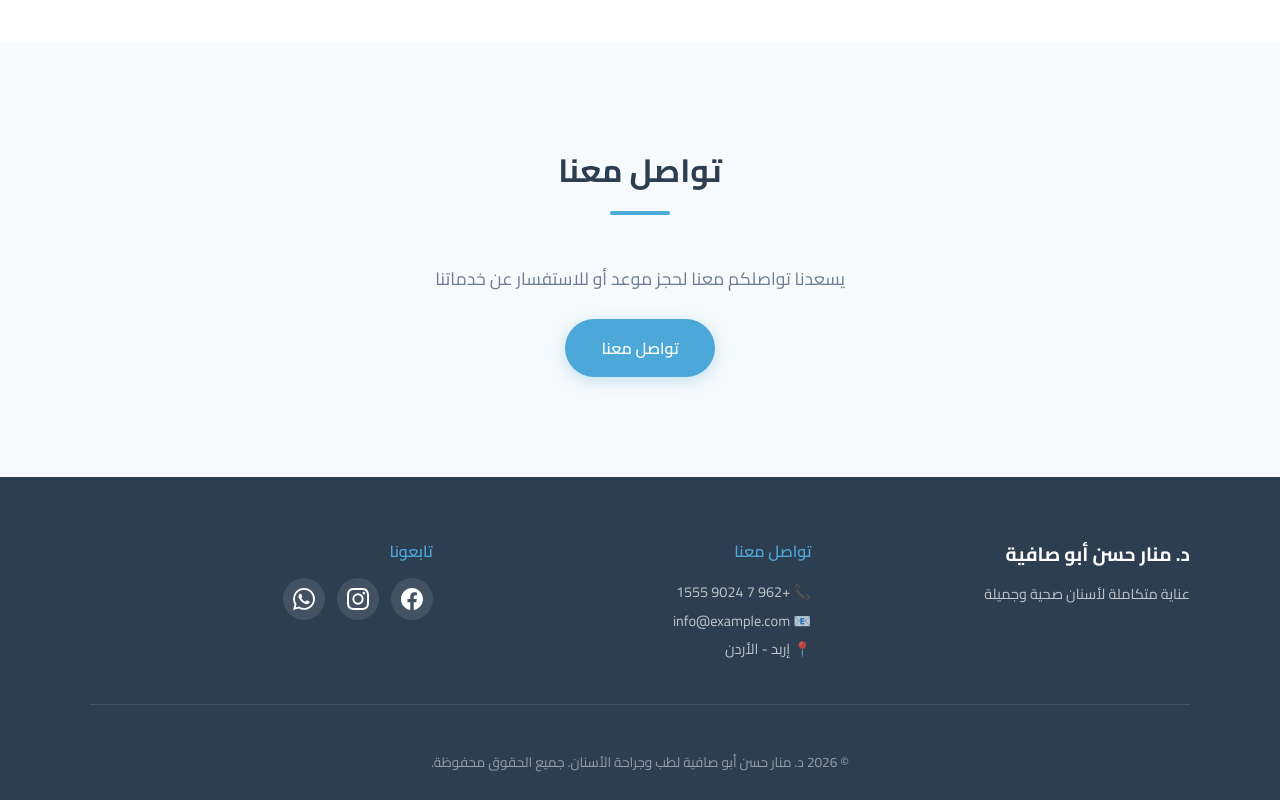
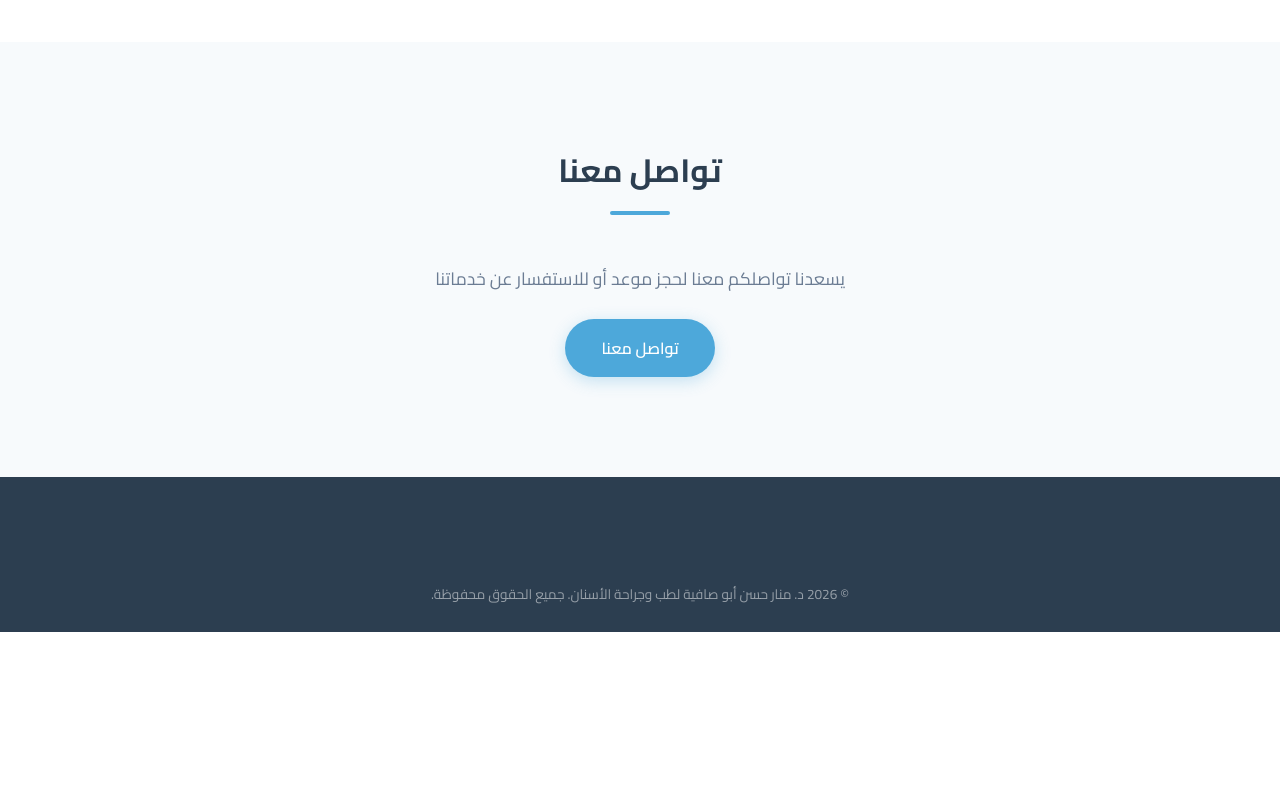
Before and after one commit to ManarDentalClinic/ManarDentalClinic, a plain HTML site: page index.html in a window 1280 px wide. Shown: the part 2627-3427 px from the top of the page. After the commit the page ends 3259 px from the top, so only its background shows below. Drawn offline with Linux system fonts and the light colour scheme.

```diff
--- a/index.html
+++ b/index.html
@@ -136,35 +136,6 @@
   <!-- Footer -->
   <footer class="footer">
     <div class="container">
-      <div class="footer-grid">
-        <div class="footer-col">
-          <h3>د. منار حسن أبو صافية</h3>
-          <p class="footer-tagline">عناية متكاملة لأسنان صحية وجميلة</p>
-        </div>
-        <div class="footer-col">
-          <h4>تواصل معنا</h4>
-          <p>📞 +962 7 9024 1555</p>
-          <p>📧 info@example.com</p>
-          <p>📍 إربد - الأردن</p>
-        </div>
-        <div class="footer-col">
-          <h4>تابعونا</h4>
-          <div class="social-links">
-            <!-- Facebook -->
-            <a href="#" aria-label="فيسبوك">
-              <svg viewBox="0 0 24 24" width="22" height="22" fill="currentColor"><path d="M24 12.073C24 5.405 18.627 0 12 0S0 5.405 0 12.073c0 6.025 4.388 11.02 10.125 11.927v-8.437H7.078v-3.49h3.047V9.41c0-3.026 1.792-4.697 4.533-4.697 1.312 0 2.686.236 2.686.236v2.971h-1.513c-1.491 0-1.956.93-1.956 1.886v2.267h3.328l-.532 3.49h-2.796v8.437C19.612 23.093 24 18.098 24 12.073z"/></svg>
-            </a>
-            <!-- Instagram -->
-            <a href="#" aria-label="انستغرام">
-              <svg viewBox="0 0 24 24" width="22" height="22" fill="currentColor"><path d="M12 2.163c3.204 0 3.584.012 4.85.07 3.252.148 4.771 1.691 4.919 4.919.058 1.265.069 1.645.069 4.849 0 3.205-.012 3.584-.069 4.849-.149 3.225-1.664 4.771-4.919 4.919-1.266.058-1.644.07-4.85.07-3.204 0-3.584-.012-4.849-.07-3.26-.149-4.771-1.699-4.919-4.92-.058-1.265-.07-1.644-.07-4.849 0-3.204.013-3.583.07-4.849.149-3.227 1.664-4.771 4.919-4.919 1.266-.057 1.645-.069 4.849-.069zM12 0C8.741 0 8.333.014 7.053.072 2.695.272.273 2.69.073 7.052.014 8.333 0 8.741 0 12c0 3.259.014 3.668.072 4.948.2 4.358 2.618 6.78 6.98 6.98C8.333 23.986 8.741 24 12 24c3.259 0 3.668-.014 4.948-.072 4.354-.2 6.782-2.618 6.979-6.98.059-1.28.073-1.689.073-4.948 0-3.259-.014-3.667-.072-4.947-.196-4.354-2.617-6.78-6.979-6.98C15.668.014 15.259 0 12 0zm0 5.838a6.162 6.162 0 100 12.324 6.162 6.162 0 000-12.324zM12 16a4 4 0 110-8 4 4 0 010 8zm6.406-11.845a1.44 1.44 0 100 2.881 1.44 1.44 0 000-2.881z"/></svg>
-            </a>
-            <!-- WhatsApp -->
-            <a href="#" aria-label="واتساب">
-              <svg viewBox="0 0 24 24" width="22" height="22" fill="currentColor"><path d="M17.472 14.382c-.297-.149-1.758-.867-2.03-.967-.273-.099-.471-.148-.67.15-.197.297-.767.966-.94 1.164-.173.199-.347.223-.644.075-.297-.15-1.255-.463-2.39-1.475-.883-.788-1.48-1.761-1.653-2.059-.173-.297-.018-.458.13-.606.134-.133.298-.347.446-.52.149-.174.198-.298.298-.497.099-.198.05-.371-.025-.52-.075-.149-.669-1.612-.916-2.207-.242-.579-.487-.5-.669-.51-.173-.008-.371-.01-.57-.01-.198 0-.52.074-.792.372-.272.297-1.04 1.016-1.04 2.479 0 1.462 1.065 2.875 1.213 3.074.149.198 2.096 3.2 5.077 4.487.709.306 1.262.489 1.694.625.712.227 1.36.195 1.871.118.571-.085 1.758-.719 2.006-1.413.248-.694.248-1.289.173-1.413-.074-.124-.272-.198-.57-.347m-5.421 7.403h-.004a9.87 9.87 0 01-5.031-1.378l-.361-.214-3.741.982.998-3.648-.235-.374a9.86 9.86 0 01-1.51-5.26c.001-5.45 4.436-9.884 9.888-9.884 2.64 0 5.122 1.03 6.988 2.898a9.825 9.825 0 012.893 6.994c-.003 5.45-4.437 9.884-9.885 9.884m8.413-18.297A11.815 11.815 0 0012.05 0C5.495 0 .16 5.335.157 11.892c0 2.096.547 4.142 1.588 5.945L.057 24l6.305-1.654a11.882 11.882 0 005.683 1.448h.005c6.554 0 11.89-5.335 11.893-11.893a11.821 11.821 0 00-3.48-8.413z"/></svg>
-            </a>
-          </div>
-        </div>
-      </div>
       <div class="footer-bottom">
         <p>© 2026 د. منار حسن أبو صافية لطب وجراحة الأسنان. جميع الحقوق محفوظة.</p>
       </div>
@@ -193,10 +164,6 @@
     </div>
   </div>
 
-  <!-- Floating WhatsApp Button -->
-  <a href="https://wa.me/962790241555" class="whatsapp-float" target="_blank" rel="noopener" aria-label="تواصل عبر واتساب">
-    <svg viewBox="0 0 24 24" width="28" height="28" fill="#fff"><path d="M17.472 14.382c-.297-.149-1.758-.867-2.03-.967-.273-.099-.471-.148-.67.15-.197.297-.767.966-.94 1.164-.173.199-.347.223-.644.075-.297-.15-1.255-.463-2.39-1.475-.883-.788-1.48-1.761-1.653-2.059-.173-.297-.018-.458.13-.606.134-.133.298-.347.446-.52.149-.174.198-.298.298-.497.099-.198.05-.371-.025-.52-.075-.149-.669-1.612-.916-2.207-.242-.579-.487-.5-.669-.51-.173-.008-.371-.01-.57-.01-.198 0-.52.074-.792.372-.272.297-1.04 1.016-1.04 2.479 0 1.462 1.065 2.875 1.213 3.074.149.198 2.096 3.2 5.077 4.487.709.306 1.262.489 1.694.625.712.227 1.36.195 1.871.118.571-.085 1.758-.719 2.006-1.413.248-.694.248-1.289.173-1.413-.074-.124-.272-.198-.57-.347m-5.421 7.403h-.004a9.87 9.87 0 01-5.031-1.378l-.361-.214-3.741.982.998-3.648-.235-.374a9.86 9.86 0 01-1.51-5.26c.001-5.45 4.436-9.884 9.888-9.884 2.64 0 5.122 1.03 6.988 2.898a9.825 9.825 0 012.893 6.994c-.003 5.45-4.437 9.884-9.885 9.884m8.413-18.297A11.815 11.815 0 0012.05 0C5.495 0 .16 5.335.157 11.892c0 2.096.547 4.142 1.588 5.945L.057 24l6.305-1.654a11.882 11.882 0 005.683 1.448h.005c6.554 0 11.89-5.335 11.893-11.893a11.821 11.821 0 00-3.48-8.413z"/></svg>
-  </a>
 
   <script src="script.js"></script>
 </body>
```
